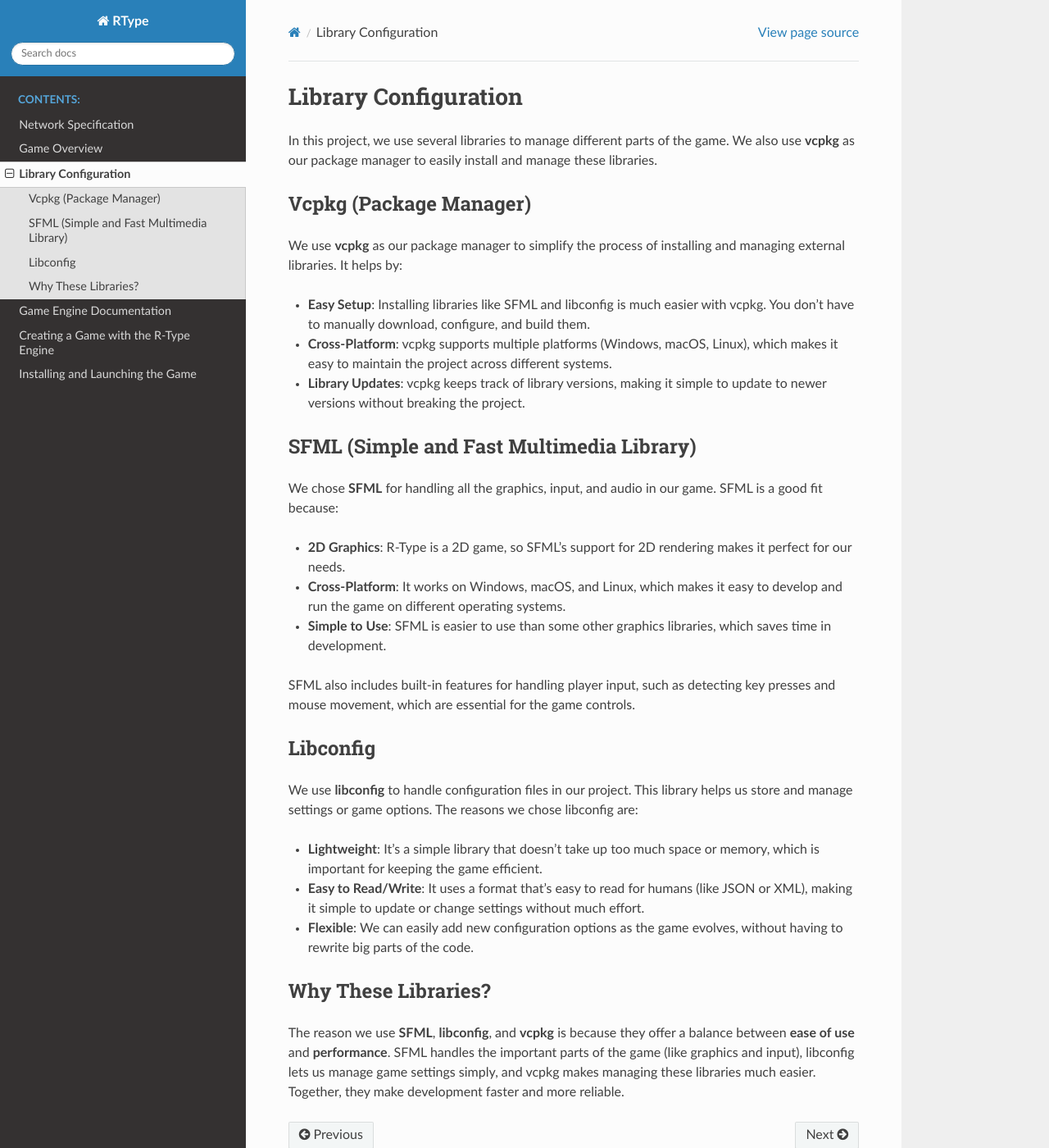
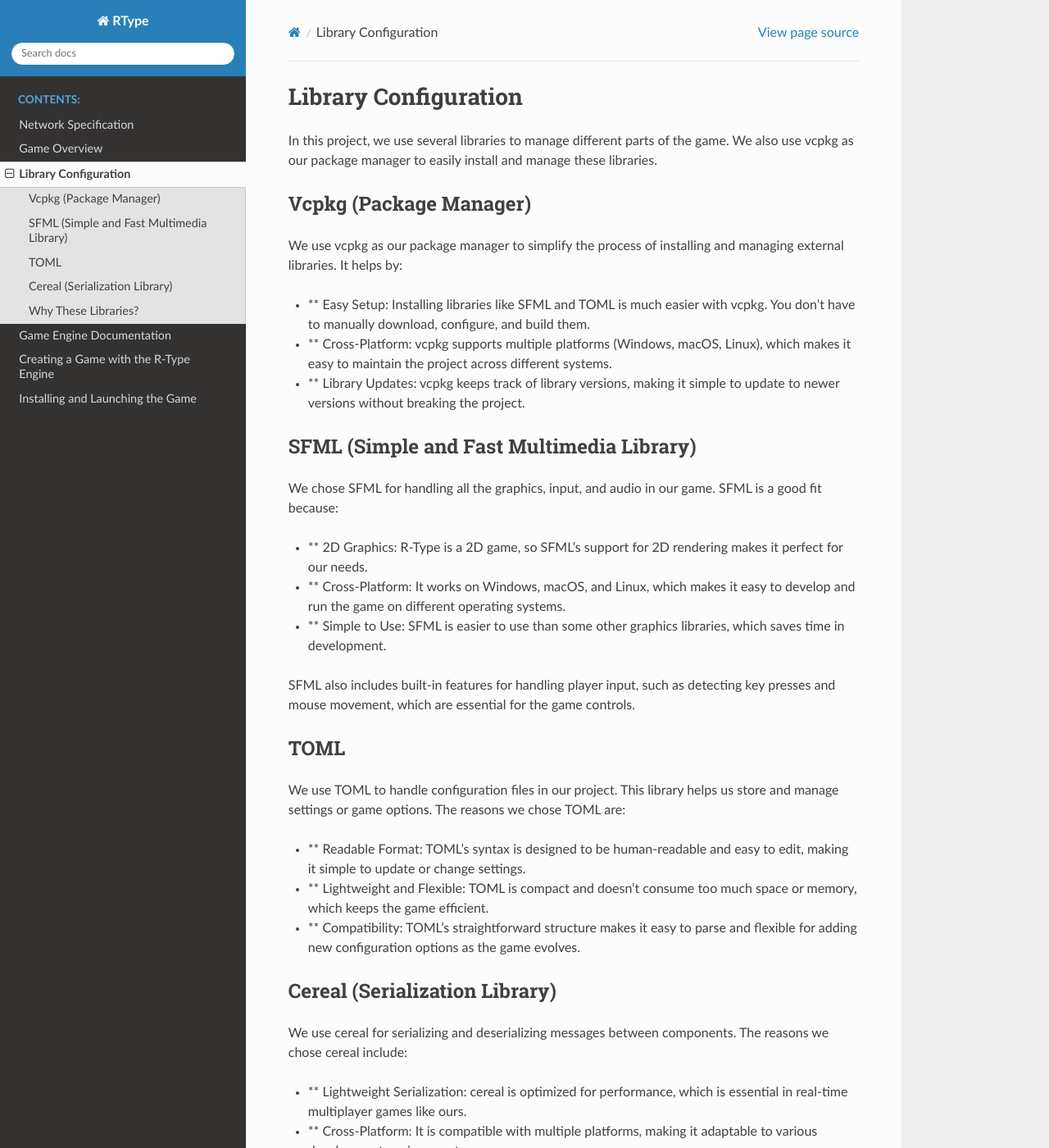
Before and after one commit to PokeZappy/rtype-documentation, a Sphinx documentation site: the page built from source/lib_configuration.rst, in a window 1280 px wide and 1400 px high. Shown: the whole window at 82% size. Built offline with Sphinx 7.4.7 and the Read the Docs theme 3.1.0, drawn with Linux system fonts in a browser that asks for light colours; some of the changed text lies outside the part shown.

Commit message:
fix : readthedocs

```diff
--- a/source/lib_configuration.rst
+++ b/source/lib_configuration.rst
@@ -1,39 +1,43 @@
 Library Configuration
-======================
+=====================
 
-In this project, we use several libraries to manage different parts of the game. We also use **vcpkg** as our package manager to easily install and manage these libraries.
+In this project, we use several libraries to manage different parts of the game. We also use vcpkg as our package manager to easily install and manage these libraries.
 
 Vcpkg (Package Manager)
------------------------
+------------------------
+We use vcpkg as our package manager to simplify the process of installing and managing external libraries. It helps by:
 
-We use **vcpkg** as our package manager to simplify the process of installing and managing external libraries. It helps by:
-
-- **Easy Setup**: Installing libraries like SFML and libconfig is much easier with vcpkg. You don’t have to manually download, configure, and build them.
-- **Cross-Platform**: vcpkg supports multiple platforms (Windows, macOS, Linux), which makes it easy to maintain the project across different systems.
-- **Library Updates**: vcpkg keeps track of library versions, making it simple to update to newer versions without breaking the project.
-
+- ** Easy Setup: Installing libraries like SFML and TOML is much easier with vcpkg. You don’t have to manually download, configure, and build them.
+- ** Cross-Platform: vcpkg supports multiple platforms (Windows, macOS, Linux), which makes it easy to maintain the project across different systems.
+- ** Library Updates: vcpkg keeps track of library versions, making it simple to update to newer versions without breaking the project.
 
 SFML (Simple and Fast Multimedia Library)
------------------------------------------
+------------------------------------------
 
-We chose **SFML** for handling all the graphics, input, and audio in our game. SFML is a good fit because:
+We chose SFML for handling all the graphics, input, and audio in our game. SFML is a good fit because:
 
-- **2D Graphics**: R-Type is a 2D game, so SFML's support for 2D rendering makes it perfect for our needs.
-- **Cross-Platform**: It works on Windows, macOS, and Linux, which makes it easy to develop and run the game on different operating systems.
-- **Simple to Use**: SFML is easier to use than some other graphics libraries, which saves time in development.
+- ** 2D Graphics: R-Type is a 2D game, so SFML's support for 2D rendering makes it perfect for our needs.
+- ** Cross-Platform: It works on Windows, macOS, and Linux, which makes it easy to develop and run the game on different operating systems.
+- ** Simple to Use: SFML is easier to use than some other graphics libraries, which saves time in development.
 
 SFML also includes built-in features for handling player input, such as detecting key presses and mouse movement, which are essential for the game controls.
 
-Libconfig
----------
+TOML
+-----
+We use TOML to handle configuration files in our project. This library helps us store and manage settings or game options. The reasons we chose TOML are:
 
-We use **libconfig** to handle configuration files in our project. This library helps us store and manage settings or game options. The reasons we chose libconfig are:
+- ** Readable Format: TOML's syntax is designed to be human-readable and easy to edit, making it simple to update or change settings.
+- ** Lightweight and Flexible: TOML is compact and doesn't consume too much space or memory, which keeps the game efficient.
+- ** Compatibility: TOML's straightforward structure makes it easy to parse and flexible for adding new configuration options as the game evolves.
 
-- **Lightweight**: It's a simple library that doesn't take up too much space or memory, which is important for keeping the game efficient.
-- **Easy to Read/Write**: It uses a format that's easy to read for humans (like JSON or XML), making it simple to update or change settings without much effort.
-- **Flexible**: We can easily add new configuration options as the game evolves, without having to rewrite big parts of the code.
+Cereal (Serialization Library)
+-------------------------------
+We use cereal for serializing and deserializing messages between components. The reasons we chose cereal include:
+
+- ** Lightweight Serialization: cereal is optimized for performance, which is essential in real-time multiplayer games like ours.
+- ** Cross-Platform: It is compatible with multiple platforms, making it adaptable to various development environments.
+- ** Supports Multiple Formats: cereal can serialize data in different formats, allowing flexibility in data storage and transmission.
 
 Why These Libraries?
---------------------
-
-The reason we use **SFML**, **libconfig**, and **vcpkg** is because they offer a balance between **ease of use** and **performance**. SFML handles the important parts of the game (like graphics and input), libconfig lets us manage game settings simply, and vcpkg makes managing these libraries much easier. Together, they make development faster and more reliable.
+---------------------
+The reason we use SFML, TOML, cereal, and vcpkg is because they offer a balance between ease of use and performance. SFML handles the essential parts of the game (like graphics and input), TOML allows us to manage game settings simply, cereal handles serialization efficiently, and vcpkg makes managing these libraries straightforward. Together, they make development faster and more reliable.
```
